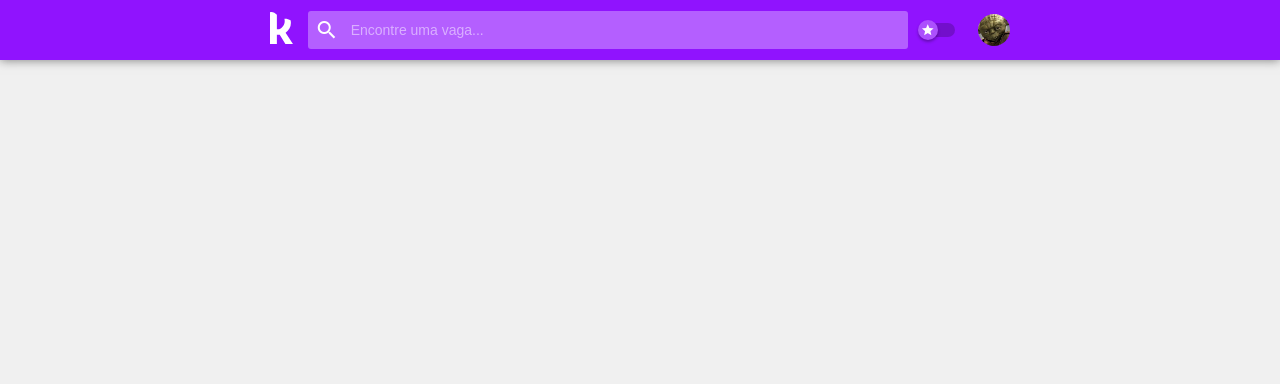
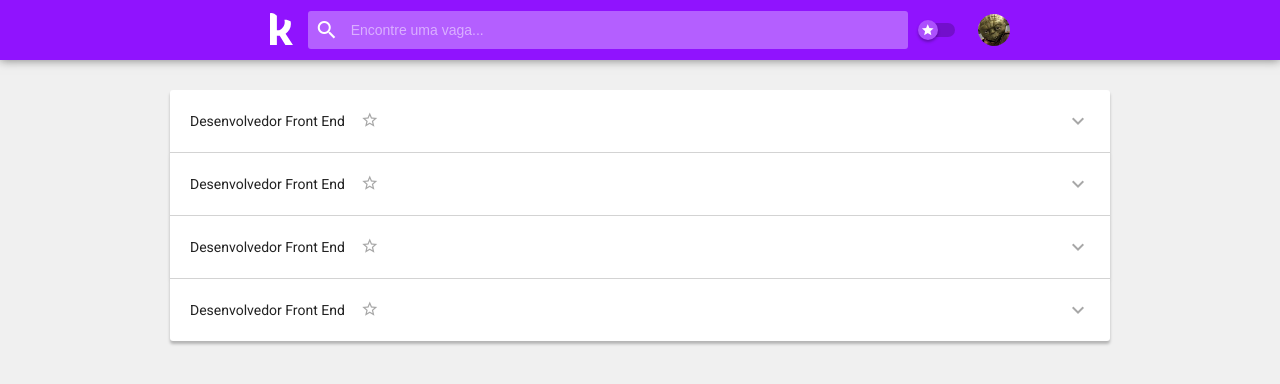
Before and after one commit to angelosds/positions-finder, a React app: page / in a window 1280 px wide. Shown: the top 384 px of the page. Built offline with nearby package versions, Linux system fonts and the light colour scheme.

Commit message:
Simple list styles

```diff
--- a/src/App.js
+++ b/src/App.js
@@ -1,12 +1,15 @@
 import React, { Component } from 'react';
 import './App.scss';
+
 import Header from './components/header/header';
+import InfoList from './components/info-list/info-list';
 
 class App extends Component {
   render() {
     return (
       <div className="App">
         <Header />
+        <InfoList />
       </div>
     );
   }
--- /dev/null
+++ b/src/components/info-card/info-card.js
@@ -0,0 +1,70 @@
+import React, { Component } from 'react';
+import './info-card.scss';
+
+class InfoCard extends Component {
+  constructor(props) {
+    super(props);
+
+    this.state = {
+      isActive: false,
+      isFavorite: false
+    };
+
+    this.toggleActive = this.toggleActive.bind(this);
+    this.toggleFavorite = this.toggleFavorite.bind(this);
+  }
+  render() {
+    return (
+      <article className={'info-card' + (this.state.isActive ? ' info-card--active' : '') }>
+        <header className="info-card__header">
+          <label className="info-card__label" title={(this.state.isActive ? 'Ocultar' : 'Ver mais') + ' detalhes da vaga - Desenvolvedor front end'}>
+            <input className="info-card__input" name="vagas" type="checkbox" onChange={this.toggleActive} />
+            <span className="info-card__bg"></span>
+            <div className="info-card__group">
+              <h1 className="info-card__title">Desenvolvedor Front End</h1>
+              <button
+                type="button"
+                title={(this.state.isFavorite ? 'Remover de' : 'Adicionar à') + ' vagas favoritas'}
+                className={'info-card__like' + (this.state.isFavorite ? ' info-card__like--active' : '')}
+                onClick={this.toggleFavorite}>
+                  <span className="info-card__star material-icons">{this.state.isFavorite ? 'star' : 'star_border'}</span>
+              </button>
+            </div>
+            <span className="info-card__arrow material-icons">keyboard_arrow_down</span>
+          </label>
+        </header>
+        <div className="info-card__content" ref={(content) => this.content = content}>
+          <div className="info-card__inner">
+            Se o seu cotidiano é estar ao lados dos <strong>times de produto e tecnologia</strong> para criar experiências que geram valor, venha para a equipe de produto do Kenoby.
+          </div>
+        </div>
+      </article>
+    );
+  }
+  toggleActive() {
+    if (!this.state.isActive) {
+      this.content.style.display = 'block';
+      const height = this.content.scrollHeight;
+      this.content.style.display = '';
+      this.content.classList.add('info-card__content--active');
+      this.content.style.height = height + 'px';
+    } else {
+      this.content.style.height = '0px';
+
+      setTimeout(() => {
+        this.content.classList.remove('info-card__content--active');
+      }, 200);
+    }
+
+    this.setState(state => ({
+      isActive: !state.isActive
+    }));
+  }
+  toggleFavorite() {
+    this.setState(state => ({
+      isFavorite: !state.isFavorite
+    }));
+  }
+}
+
+export default InfoCard;
--- /dev/null
+++ b/src/components/info-card/info-card.scss
@@ -0,0 +1,188 @@
+@import '../../style/tools/sizes';
+
+$closed-size: 62px;
+$feedback-color: rgba(#000, .03);
+
+.info-card {
+  $root: &;
+
+  background-color: #fff;
+  box-shadow: 0 3px 3px 0 rgba(#000, .25);
+  display: block;
+  position: relative;
+  transition: .2s margin, .2s box-shadow ease-out;
+
+  &:not(:first-child) {
+    border-top: 1px solid #d3d3d3;
+  }
+
+  &--active {
+    box-shadow: 0 2px 5px 0 rgba(#000, .3);
+
+    &:not(:first-child) {
+      margin-top: $gutter;
+      border-top: 0;
+    }
+
+    &:not(:last-child) {
+      margin-bottom: $gutter;
+    }
+
+    @media screen and (min-width: 769px) {
+      border-radius: 3px;
+    }
+
+    #{$root}__arrow {
+      transform: rotate(180deg);
+    }
+  }
+
+  @media screen and (min-width: 769px) {
+    &:last-child {
+      border-bottom-left-radius: 3px;
+      border-bottom-right-radius: 3px;
+    }
+
+    &:first-child {
+      border-top-left-radius: 3px;
+      border-top-right-radius: 3px;
+    }
+  }
+
+  &__label {
+    align-items: center;
+    display: flex;
+    justify-content: space-between;
+    padding: 0 20px;
+    transition: .2s background-color linear;
+    width: 100%;
+
+    &:hover #{$root}__bg {
+      background-color: $feedback-color;
+    }
+  }
+
+  &__input {
+    left: 0;
+    opacity: 0;
+    top: 0;
+    position: absolute;
+
+    &:focus + #{$root}__bg {
+      background-color: $feedback-color;
+    }
+  }
+
+  &__bg {
+    height: $closed-size;
+    left: 0;
+    position: absolute;
+    top: 0;
+    transition: .2s background-color linear;
+    width: 100%;
+  }
+
+  &__header {
+    display: flex;
+    height: $closed-size;
+  }
+
+  &__group {
+    align-items: center;
+    display: flex;
+  }
+
+  &__title {
+    font-size: 1.4rem;
+    font-weight: 400;
+    margin: 0;
+  }
+
+  &__like {
+    background-color: transparent;
+    border: 0;
+    border-radius: 40px;
+    color: #a7a7a7;
+    height: 40px;
+    margin-left: 5px;
+    padding: 0;
+    position: relative;
+    text-align: center;
+    width: 40px;
+
+    &::-moz-focus-inner {
+      border: 0;
+    }
+
+    &:before {
+      background-color: rgba(#000, .03);
+      border-radius: 40px;
+      content: '';
+      height: 40px;
+      left: 0;
+      position: absolute;
+      top: 0;
+      transform: scale(0);
+      transition: .2s transform ease-in-out;
+      width: 40px;
+      z-index: 0;
+    }
+
+    &:hover,
+    &:focus {
+      outline: none;
+    }
+
+    &:focus:before {
+      transform: scale(1);
+    }
+
+    &:hover,
+    &:focus,
+    &--active {
+      color: #f2b449;
+    }
+
+    &--active {
+      animation: .2s active linear;
+    }
+  }
+
+  &__star {
+    font-size: 1.8rem;
+    position: relative;
+    z-index: 20;
+  }
+
+  &__arrow {
+    color: #a7a7a7;
+    transition: .2s transform ease-out;
+  }
+
+  &__content {
+    background-color: #fff;
+    border-top: 1px solid #d3d3d3;
+    border-bottom-left-radius: 3px;
+    border-bottom-right-radius: 3px;
+    display: none;
+    height: 0;
+    overflow: hidden;
+    transition: .2s height linear;
+
+    &--active {
+      display: block;
+      height: auto;
+    }
+  }
+
+  &__inner {
+    padding: 20px 30px;
+    text-align: left;
+  }
+}
+
+@keyframes active {
+    0% { transform: scale(1); }
+   25% { transform: scale(1.5); }
+  100% { transform: scale(1); }
+}
--- /dev/null
+++ b/src/components/info-list/info-list.js
@@ -0,0 +1,19 @@
+import React, { Component } from 'react';
+import './info-list.scss';
+
+import InfoCard from '../info-card/info-card';
+
+class InfoList extends Component {
+  render() {
+    return (
+      <section className="info-list">
+        <InfoCard />
+        <InfoCard />
+        <InfoCard />
+        <InfoCard />
+      </section>
+    );
+  }
+}
+
+export default InfoList;
--- /dev/null
+++ b/src/components/info-list/info-list.scss
@@ -0,0 +1,14 @@
+@import '../../style/tools/sizes';
+
+.info-list {
+  margin-left: auto;
+  margin-right: auto;
+  max-width: 940px;
+  width: 100%;
+
+  @media screen and (min-width: 769px) {
+    border-radius: 3px;
+    margin-bottom: $gutter;
+    margin-top: $gutter;
+  }
+}
--- a/src/style/generic/_reset.scss
+++ b/src/style/generic/_reset.scss
@@ -12,8 +12,9 @@ html {
 
 body {
   background-color: #f0f0f0;
+  color: #222;
   font-family: 'Roboto', sans-serif;
-  font-size: 1.6rem;
+  font-size: 1.4rem;
   font-weight: 400;
   margin: 0;
   padding: 0;
```
